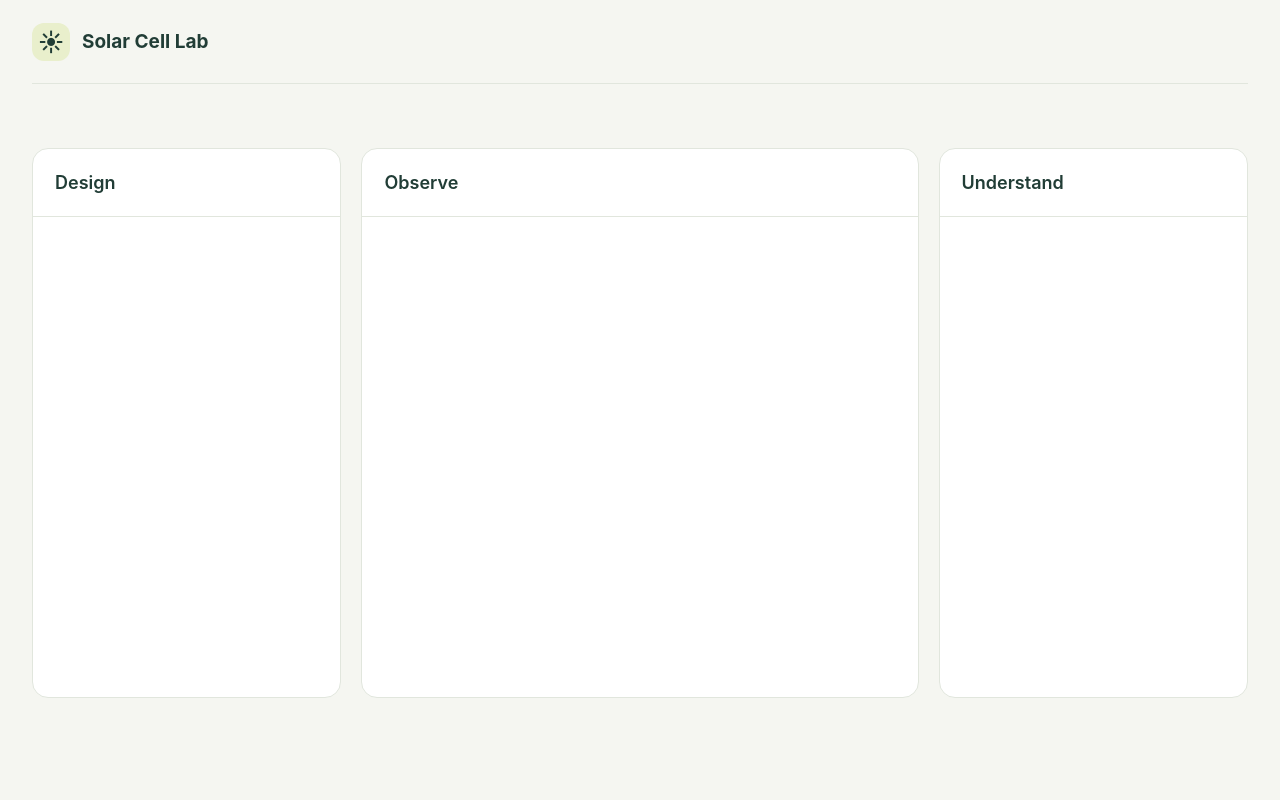
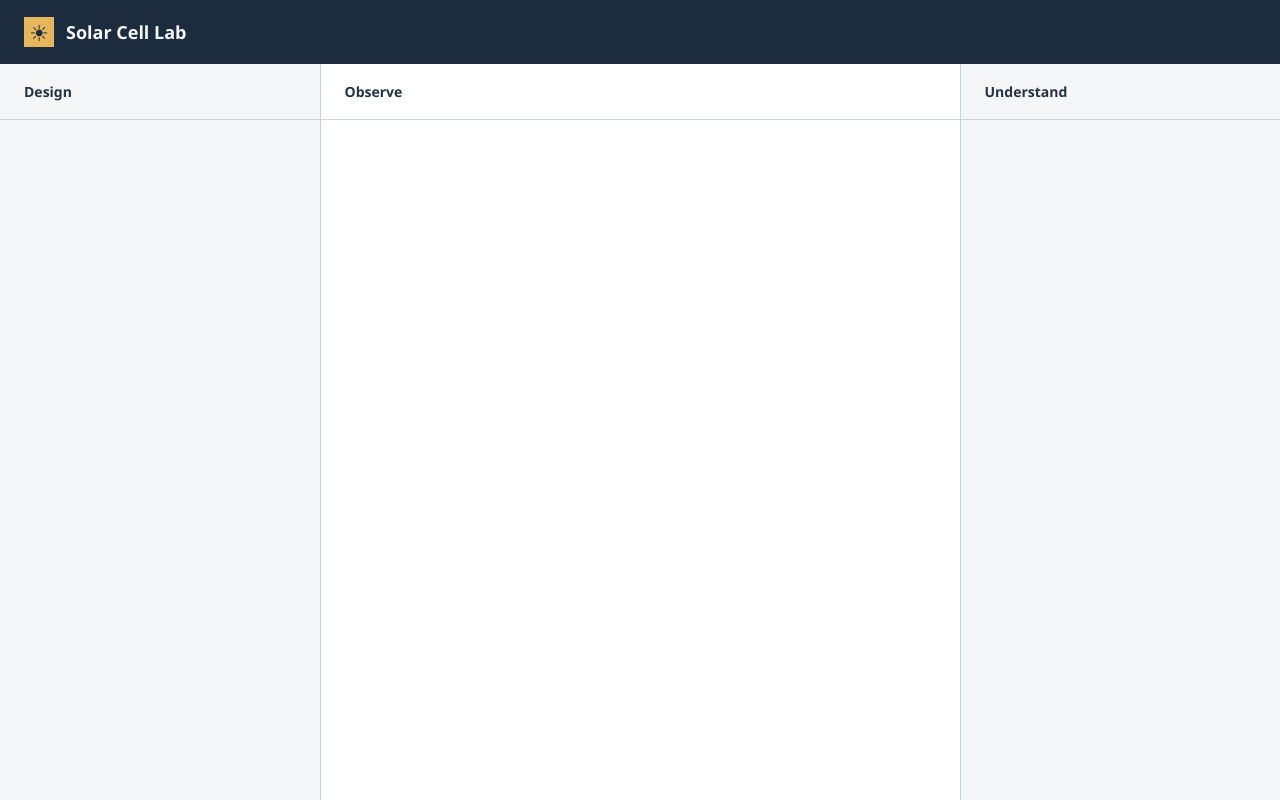
Before and after one commit to Nevetsgaming/Solarpanelsim, a React (Vite) app: page / in a window 1280 px wide. Built offline with nearby package versions, Linux system fonts and the light colour scheme.

Commit message:
Restyle simulator with connected square panels

```diff
--- a/src/App.css
+++ b/src/App.css
@@ -1,29 +1,31 @@
-.app-shell { max-width: 1680px; margin: auto; padding: 0 32px; }
-.app-header { display: flex; align-items: center; justify-content: space-between; gap: 20px; min-height: 84px; border-bottom: 1px solid var(--border); }
-.brand { display: flex; align-items: center; gap: 12px; font-size: 19px; font-weight: 700; }
-.brand-mark { display: grid; place-items: center; background: #e9efcc; width: 38px; height: 38px; border-radius: 12px; font-size: 25px; }
-.header-caption { color: var(--muted); font-size: 13px; }
-.workspace-heading { display: flex; align-items: end; justify-content: space-between; gap: 24px; padding: 36px 0 28px; }
-.eyebrow { margin-bottom: 10px; color: #64764b; font-size: 10px; font-weight: 700; letter-spacing: 1.5px; }
-h1 { font-size: clamp(25px, 2.5vw, 36px); font-weight: 600; line-height: 1.25; }
-.workspace-heading > p { font-size: 13px; color: var(--muted); }
-
-.workspace { display: grid; grid-template-columns: minmax(250px, 1fr) minmax(360px, 1.8fr) minmax(250px, 1fr); gap: 20px; }
-.panel { min-width: 0; background: #fff; border: 1px solid var(--border); border-radius: 16px; overflow: hidden; }
-.panel-header { padding: 23px 22px; border-bottom: 1px solid var(--border); }
-.panel-header h2 { font-size: 18px; font-weight: 600; }
-.panel-body { min-height: 480px; }
-.app-footer { display: flex; justify-content: space-between; gap: 16px; padding: 22px 0; font-size: 11px; color: var(--muted); }
-
-@media (max-width: 1050px) {
-  .workspace { grid-template-columns: minmax(230px, 1fr) minmax(340px, 1.6fr); }
-  .workspace > :last-child { grid-column: 1 / -1; }
-  .workspace-heading { align-items: flex-start; flex-direction: column; gap: 10px; }
+.app-header {
+  display: flex;
+  align-items: center;
+  height: 64px;
+  padding: 0 24px;
+  background: #1c2b3d;
+  color: #f5f7fa;
 }
 
-@media (max-width: 650px) {
-  .app-shell { padding: 0 16px; }
-  .header-caption { display: none; }
+.brand { display: flex; align-items: center; gap: 12px; font-size: 18px; font-weight: 600; }
+.brand-mark { display: grid; place-items: center; width: 30px; height: 30px; background: #e6b65c; color: #1c2b3d; font-size: 22px; }
+
+/* A one-pixel gap creates shared dividers between the panels. */
+.workspace {
+  display: grid;
+  grid-template-columns: minmax(220px, 1fr) minmax(320px, 2fr) minmax(220px, 1fr);
+  gap: 1px;
+  min-height: calc(100svh - 64px);
+  background: var(--border);
+}
+
+.panel { min-width: 0; background: #f5f6f8; }
+.panel:nth-child(2) { background: #fff; }
+.panel-header { padding: 18px 24px; border-bottom: 1px solid var(--border); }
+.panel-header h2 { font-size: 14px; font-weight: 600; }
+.panel-body { min-height: 320px; }
+
+@media (max-width: 800px) {
   .workspace { grid-template-columns: minmax(0, 1fr); }
-  .app-footer { flex-wrap: wrap; }
+  .panel-header { padding: 16px 20px; }
 }
--- a/src/App.tsx
+++ b/src/App.tsx
@@ -12,10 +12,6 @@ function App() {
 
       </header>
       <main>
-        <div className="workspace-heading">
-
-
-        </div>
         <div className="workspace">
           <DesignPanel />
           <CellVisualization />
--- a/src/index.css
+++ b/src/index.css
@@ -1,12 +1,12 @@
 :root {
-  font-family: Inter, 'Segoe UI', system-ui, sans-serif;
-  color: #213d36;
-  background: #f5f6f1;
+  font-family: 'Segoe UI', system-ui, sans-serif;
+  color: #243244;
+  background: #eef1f4;
   font-synthesis: none;
   text-rendering: optimizeLegibility;
   -webkit-font-smoothing: antialiased;
-  --muted: #64736b;
-  --border: #e1e6dd;
+  --muted: #5e6c7b;
+  --border: #cbd2da;
 }
 
 * { box-sizing: border-box; }
```
